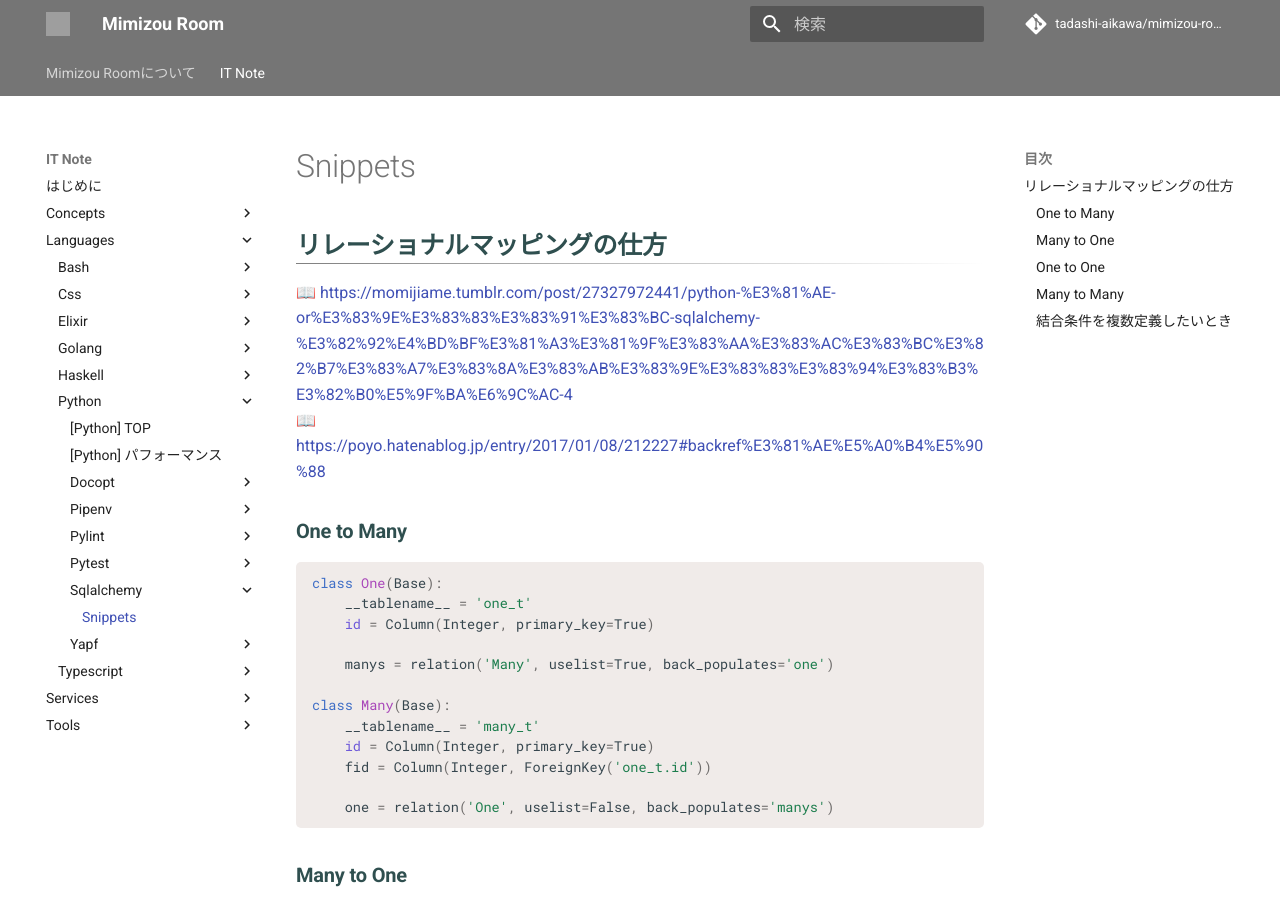
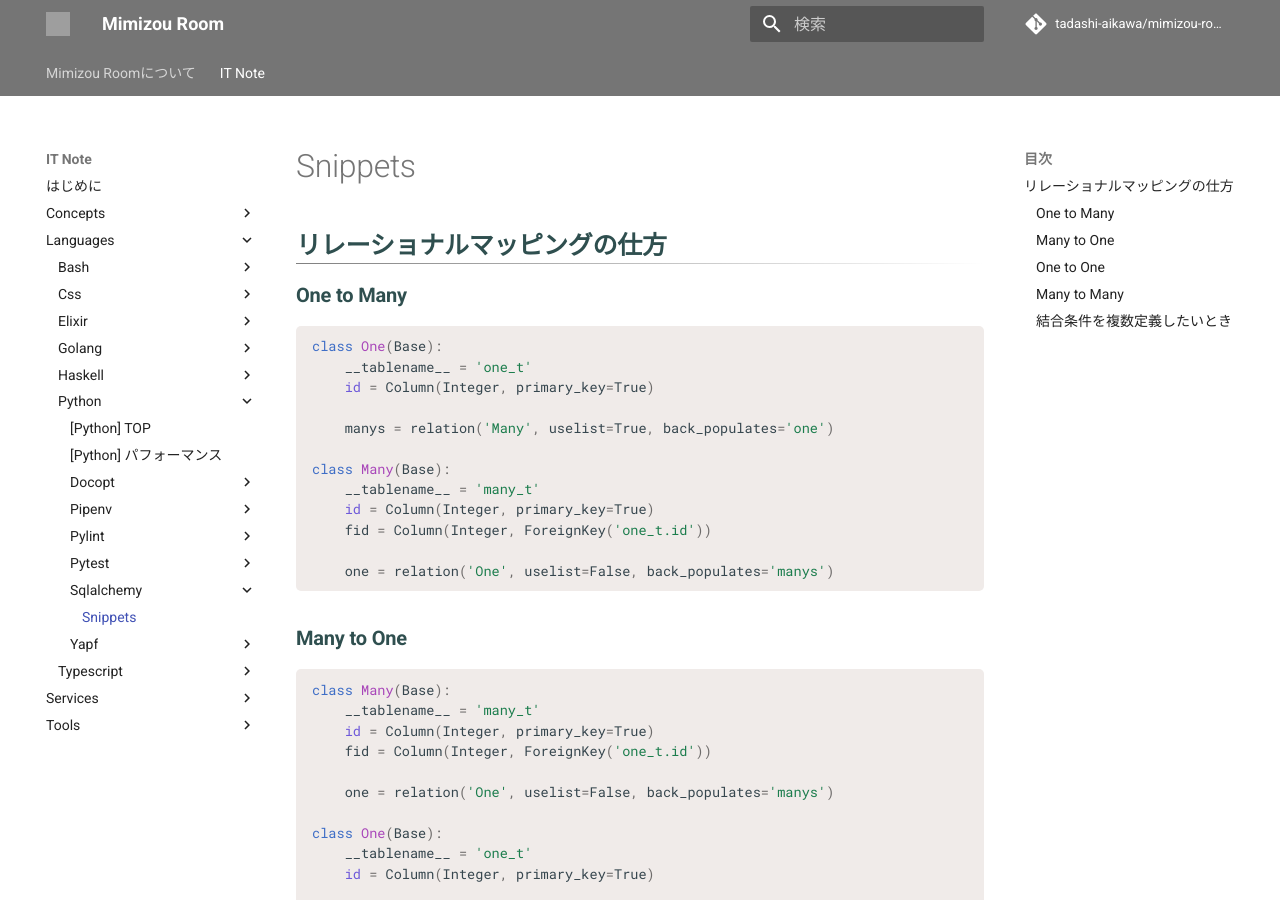
Before and after one commit to tadashi-aikawa/mimizou-room, an MkDocs documentation site: the page built from docs/IT_Note/languages/python/sqlalchemy/snippets.md, in a window 1280 px wide and 900 px high. Built offline with MkDocs 1.6.1 and Material for MkDocs 9.7.7, drawn with Linux system fonts in a browser that asks for light colours; comment, search, counter and statistics services are not loaded; some of the changed lines change nothing that is shown; some of the changed text lies outside the part shown; grey boxes are pictures that could not be loaded.

Commit message:
[sqlalchemy] 参考リンクの位置移動

````diff
--- a/docs/IT_Note/languages/python/sqlalchemy/snippets.md
+++ b/docs/IT_Note/languages/python/sqlalchemy/snippets.md
@@ -1,8 +1,5 @@
 リレーショナルマッピングの仕方
 ------------------------------
-
-📖 https://momijiame.tumblr.com/post/27327972441/python-%E3%81%AE-or%E3%83%9E%E3%83%83%E3%83%91%E3%83%BC-sqlalchemy-%E3%82%92%E4%BD%BF%E3%81%A3%E3%81%9F%E3%83%AA%E3%83%AC%E3%83%BC%E3%82%B7%E3%83%A7%E3%83%8A%E3%83%AB%E3%83%9E%E3%83%83%E3%83%94%E3%83%B3%E3%82%B0%E5%9F%BA%E6%9C%AC-4
-📖 https://poyo.hatenablog.jp/entry/2017/01/08/212227#backref%E3%81%AE%E5%A0%B4%E5%90%88
 
 ### One to Many
 
@@ -97,3 +94,6 @@
 
     one = relation('One', uselist=False, back_populates='another_one')
 ```
+
+🔗 [Python の O/Rマッパー SQLAlchemy を使ったリレーショナルマッピング基本 4\.\.\. \| CUBE SUGAR STORAGE](https://momijiame.tumblr.com/post/27327972441/python-%E3%81%AE-or%E3%83%9E%E3%83%83%E3%83%91%E3%83%BC-sqlalchemy-%E3%82%92%E4%BD%BF%E3%81%A3%E3%81%9F%E3%83%AA%E3%83%AC%E3%83%BC%E3%82%B7%E3%83%A7%E3%83%8A%E3%83%AB%E3%83%9E%E3%83%83%E3%83%94%E3%83%B3%E3%82%B0%E5%9F%BA%E6%9C%AC-4)
+🔗 [SQLAlchemyのリレーションにおけるメソッドやパラメータについてのメモ \- ぽよメモ](https://poyo.hatenablog.jp/entry/2017/01/08/212227#backref%E3%81%AE%E5%A0%B4%E5%90%88)
````
